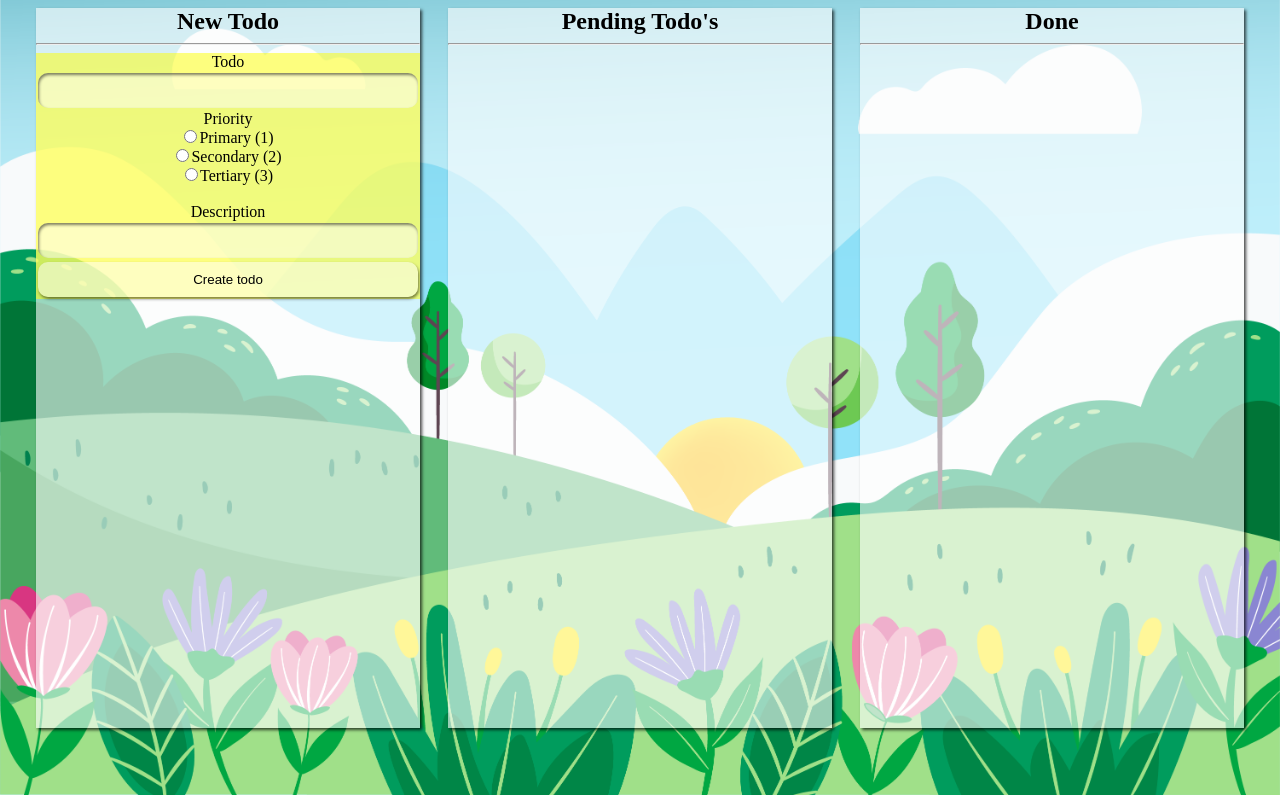
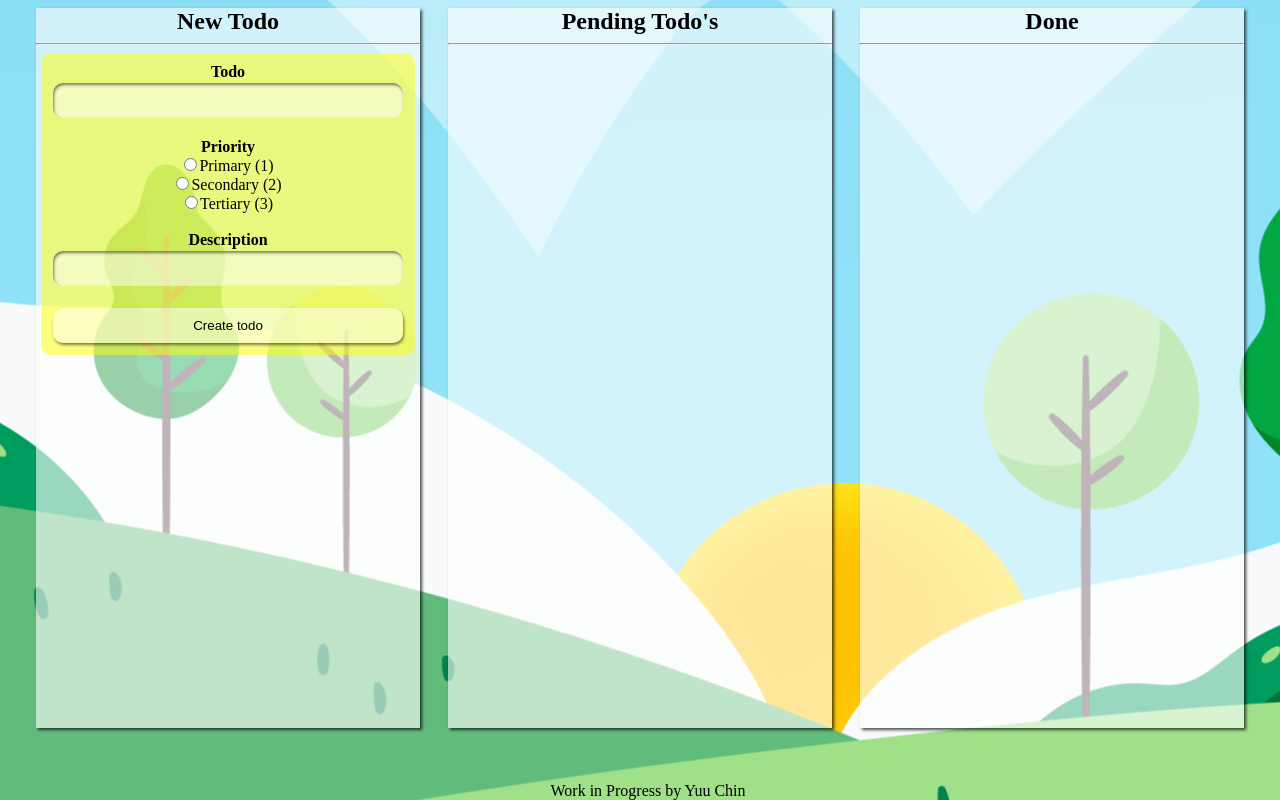
Before and after one commit to shontzu/yuuchins-todo, a Vue app: page / in a window 1280 px wide. Built offline with nearby package versions, Linux system fonts and the light colour scheme; no server answers; the database is empty.

Commit message:
styling bug fixes #1

```diff
--- a/src/App.vue
+++ b/src/App.vue
@@ -1,7 +1,8 @@
 <template>
   <div class="container">
-    <!-- <h1>~~~Yuuchin's Kanban-style todo~~~</h1> -->
+    <!-- <b>~~~Yuuchin's Kanban-style todo~~~</b> -->
     <router-view />
+    <footer>Work in Progress by Yuu Chin</footer>
   </div>
 </template>
 
@@ -16,7 +17,6 @@ html {
   background-image: url("../src/assets/bg-home-garden.png");
   background-position: center;
   background-repeat: no-repeat;
-  background-size: cover;
 }
 #app {
   font-family: cursive;
@@ -47,4 +47,10 @@ p {
   margin: 0;
   padding: 0;
 }
+footer{
+  position: fixed;
+  width:100%;
+  bottom:0;
+  text-align: center;
+}
 </style>
--- a/src/components/TodoCreate.vue
+++ b/src/components/TodoCreate.vue
@@ -1,9 +1,9 @@
 <template>
   <form @submit.prevent="onSubmit">
-    <label>Todo</label>
+    <b>Todo</b>
     <input v-model="form.todo" type="text" required />
-
-    <label>Priority</label>
+<br>
+    <b>Priority</b>
     <div>
       <input v-model="form.priority" type="radio"  id="1"  name="priority"  value="1"  required  />
       <label for="1">Primary (1)</label><br />
@@ -14,12 +14,12 @@
     </div>
     <div>
       <input  v-model="form.priority"  type="radio"  id="3"  name="priority"  value="3"  required />
-      <label for="3"></label>Tertiary (3)<br /><br />
+      <label for="3">Tertiary (3)</label>
     </div>
-
-    <label>Description</label>
+<br>
+    <b>Description</b>
     <input v-model="form.description" type="text" />
-
+<br>
     <button type="submit">Create todo</button>
   </form>
 </template>
@@ -53,5 +53,8 @@ form {
   display: flex;
   flex-direction: column;
   background-color: rgba(255,255,0,0.5);
+  padding:10px;
+  margin:5px;
+  border-radius:10px;
 }
 </style>
```
